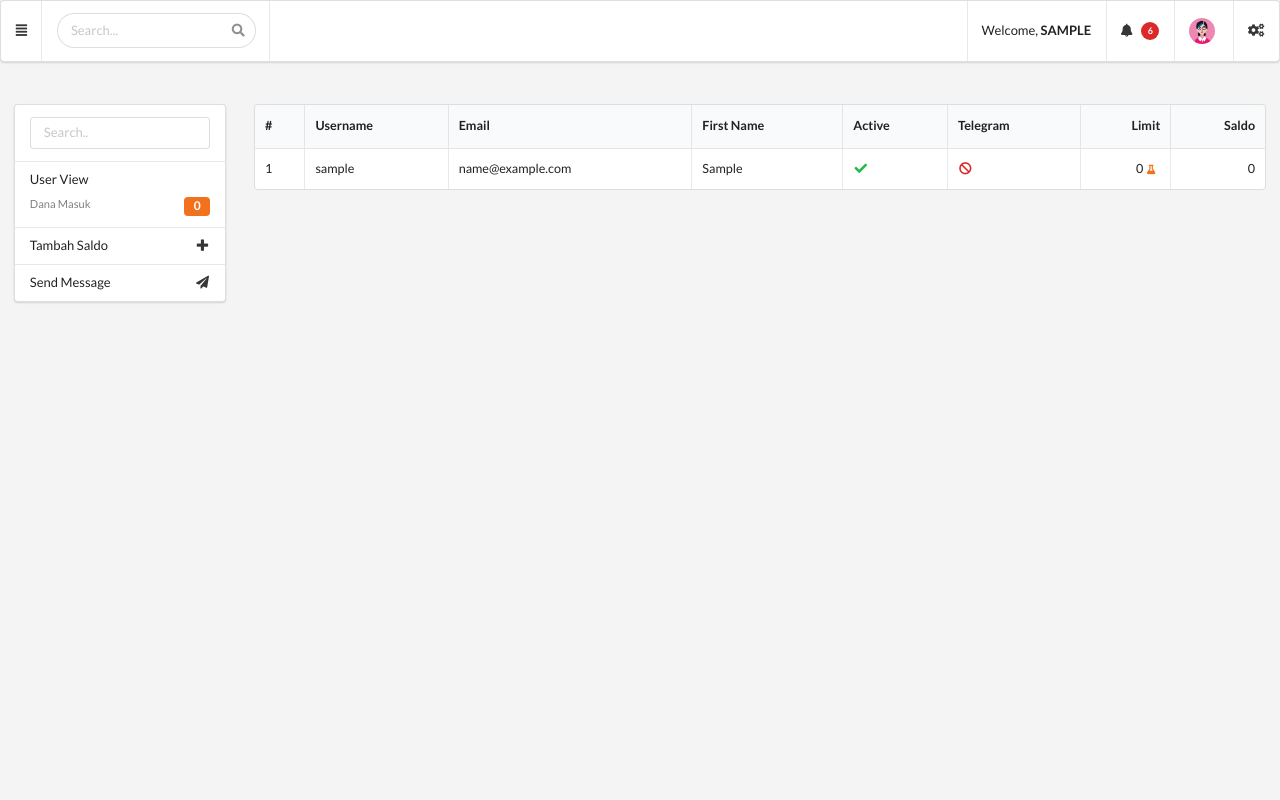
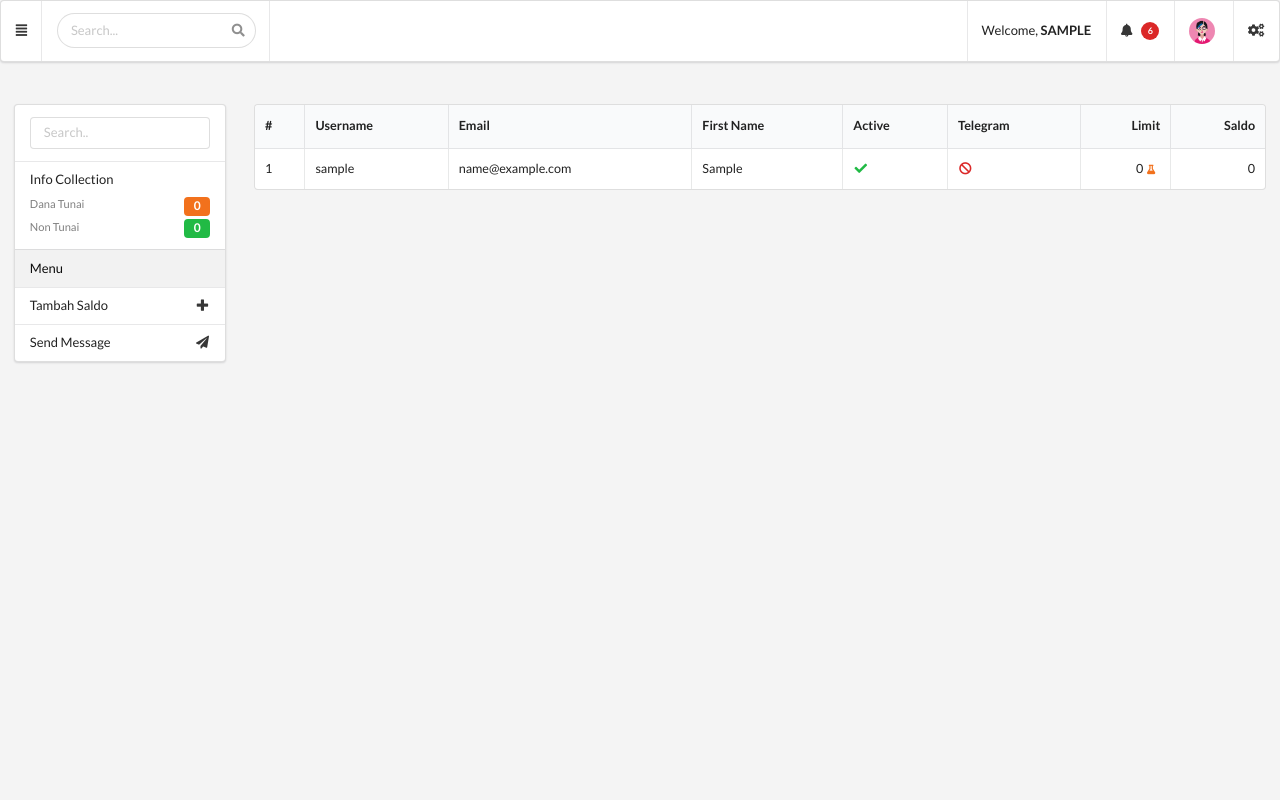
Before and after one commit to cursecan/epayment, a Django app: page /dashboard/usergroups/ in a window 1280 px wide. Run offline with Django 3.2, Linux system fonts and the light colour scheme; the visitor is signed in with stand-in values (Sample User, id 1); data comes from the database, SQL or seed files in the repository; some libraries are stand-ins or nearby versions.

Commit message:
Update v.3.1a

```diff
--- a/template/userprofile/members.1.html
+++ b/template/userprofile/members.1.html
@@ -20,14 +20,19 @@ Data Pelanggan Warungid
                         </div>
                     </div>
                     <div class="item">
-                        User View
+                        Info Collection
                         <div class="menu">
                             <div class="item">
-                                Dana Masuk
-                                <div class="ui orange label">{{ payment.debit__sum|default_if_none:0|intcomma }}</div>
+                                Dana Tunai
+                                <div class="ui orange label">{{ payment.tunai|default_if_none:0|intcomma }}</div>
+                            </div>
+                            <div class="item">
+                                Non Tunai
+                                <div class="ui green label">{{ payment.nonTunai|default_if_none:0|intcomma }}</div>
                             </div>
                         </div>
                     </div>
+                    <div class="item active">Menu</div>
                     <a id="js-add-saldo" href="#" target-url="{% url 'userprofile:tambah_saldo2' %}" class="item">
                         <i class="add icon"></i>
                         Tambah Saldo
--- a/userprofile/views.py
+++ b/userprofile/views.py
@@ -69,19 +69,19 @@ def userindex(request):
 def unrecord_trx(requests):
     # TRX PULSA RB
     trx_pulsa = pulsa_model.TransaksiRb.objects.filter(
-        pembukuan__closed=False, status=1, responsetransaksirb__isnull=True
+        pembukuan__closed=False, status=0, responsetransaksirb__isnull=True
     )
 
     trx_transport = trans_model.TransaksiRb.objects.filter(
-        pembukuan__closed=False, status=1, responsetransaksirb__isnull=True
+        pembukuan__closed=False, status=0, responsetransaksirb__isnull=True
     )
 
     trx_game = game_model.TransaksiRb.objects.filter(
-        pembukuan__closed=False, status=1, responsetransaksirb__isnull=True
+        pembukuan__closed=False, status=0, responsetransaksirb__isnull=True
     )
 
     trx_pln = pln_model.TransaksiRb.objects.filter(
-        pembukuan__closed=False, status=1, responsetransaksirb__isnull=True, request_type='p'
+        pembukuan__closed=False, status=0, responsetransaksirb__isnull=True, request_type='p'
     )
 
 
@@ -297,7 +297,7 @@ def member_View(request):
     content = {
         'members': member_objs,
         'has_members': profile_objs.exists(),
-        'payment': userpayment_objs.aggregate(Sum('debit'))
+        'payment': userpayment_objs.aggregate(tunai=Sum('debit', filter=Q(method_payment='MN')), nonTunai=Sum('debit',filter=Q(method_payment__in=('VA','TR'))))
     }
 
     return render(request, 'userprofile/members.1.html', content)
```
